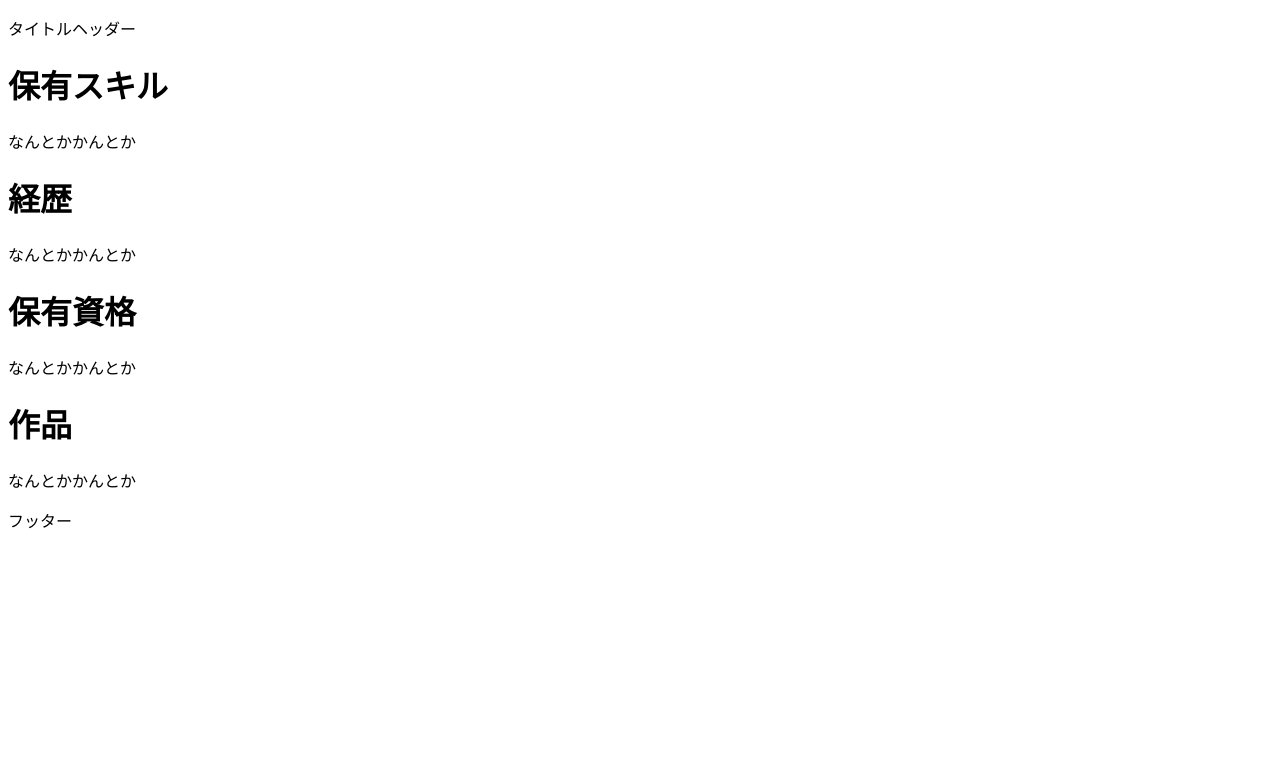
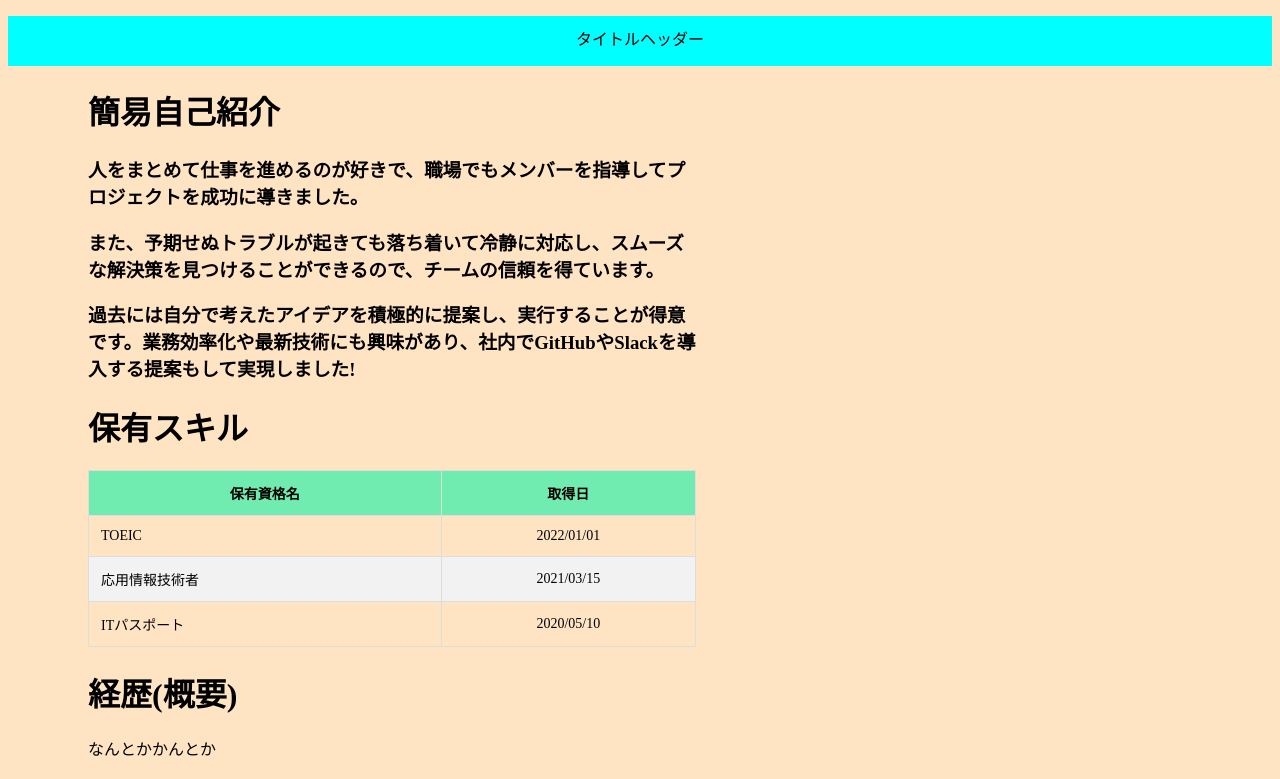
Before and after one commit to Yuta-Haruna/yuta-haruna.github.io, a plain HTML site: page index.html in a window 1280 px wide. Shown: the top 779 px of the page. Drawn offline with Linux system fonts and the light colour scheme.

Commit message:
簡易自己紹介まで作成

```diff
--- a/CSS/stylesheet.css
+++ b/CSS/stylesheet.css
@@ -0,0 +1,28 @@
+table {
+    width: 100%;
+    border-collapse: collapse;
+    font-size: 14px;
+    text-align: center;
+}
+
+th, td {
+    padding: 12px;
+    border: 1px solid #ddd;
+}
+
+th {
+    background-color:rgb(113, 236, 177);
+    font-weight: bold;
+}
+
+tr:nth-child(even) {
+    background-color: #f2f2f2;
+}
+
+tr:hover {
+    background-color: #ddd;
+}
+
+td:first-child {
+    text-align: left;
+}
--- a/index.html
+++ b/index.html
@@ -2,23 +2,57 @@
 <html>
     <head>
         <meta charset="utf-8">
-        <title>H.Y.</title>
+        <!-- ブラウザウィンドウの表示領域 -->
+        <meta name="viewport" content="width=device-width, initial-scale=1">
+        <title>Haruna Yuta</title>
         <link rel="stylesheet" type="text/css" href="CSS/stylesheet.css">
     </head>
-    <body>
+    <body style="background-color: bisque;">
         <header>
-            <p>タイトルヘッダー
+            <div style="background-color: aqua; height: 50px;">
+                <p style="text-align: center; padding-top: 10px; ">タイトルヘッダー
+            </div>
         </header>
+        <div style="margin-left: 5rem;max-width: 38rem;">
+            <!-- 自己紹介 -->
+            <div style="padding-top:0% ">
+                <h1>簡易自己紹介</h1>
+                <h3>
+                    人をまとめて仕事を進めるのが好きで、職場でもメンバーを指導してプロジェクトを成功に導きました。
+                    <p>また、予期せぬトラブルが起きても落ち着いて冷静に対応し、スムーズな解決策を見つけることができるので、チームの信頼を得ています。
+                    <p>過去には自分で考えたアイデアを積極的に提案し、実行することが得意です。業務効率化や最新技術にも興味があり、社内でGitHubやSlackを導入する提案もして実現しました!
+                </h3>
+            </div>
             <!-- スキル -->
             <div>
                 <h1>保有スキル</h1>
-            <p>なんとかかんとか
-                <br>
-            </p>
+                <table>
+                    <thead>
+                        <tr>
+                            <th>保有資格名</th>
+                            <th>取得日</th>
+                        </tr>
+                    </thead>
+                    <tbody>
+                        <tr>
+                            <td>TOEIC</td>
+                            <td>2022/01/01</td>
+                        </tr>
+                        <tr>
+                            <td>応用情報技術者</td>
+                            <td>2021/03/15</td>
+                        </tr>
+                        <tr>
+                            <td>ITパスポート</td>
+                            <td>2020/05/10</td>
+                        </tr>
+                    </tbody>
+                    </table>
+
             </div>
             <!-- 経歴 -->
             <div>
-            <h1>経歴</h1>
+                <h1>経歴(概要)</h1>
                 <p>なんとかかんとか
                     <br>
                 </p>
@@ -37,6 +71,7 @@
                     <br>
                 </p>
             </div>
+        </div>
         <footer>
             フッター
             <!-- 連絡先や -->
```
Lines whose indentation alone changed are shown as unchanged.
